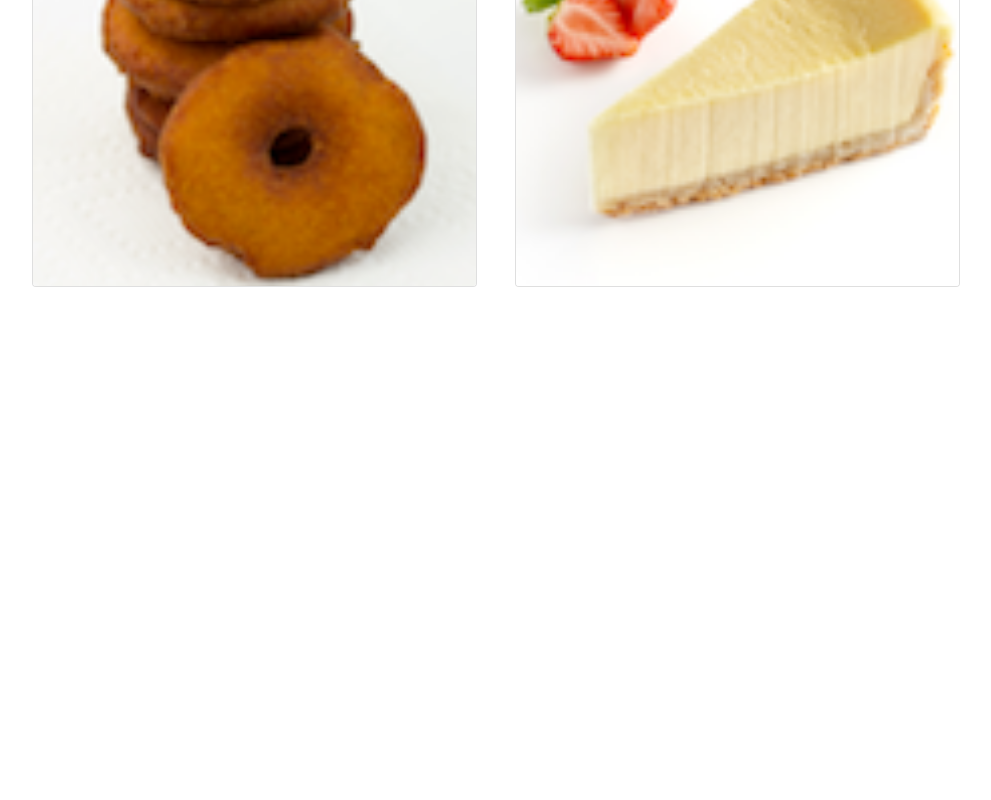
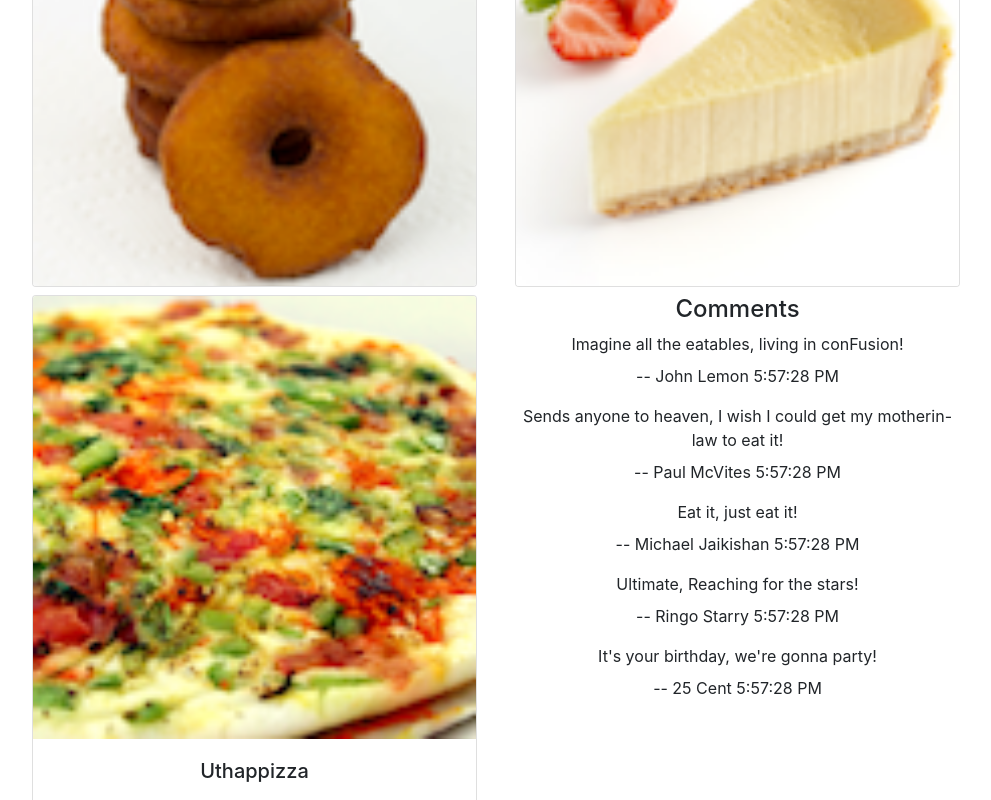
Before and after one commit to cjochoa0/Project-Web-Stack-Client, a React (Create React App) app in the folder React/confusion/: page / in a window 1280 px wide. Shown: the part 671-1471 px from the top of the page, without its empty margins (57-1048 px from the left). Before the commit the page ends 971 px from the top, so only its background shows below. Built offline with nearby package versions, Linux system fonts and the light colour scheme.

Commit message:
Guide 26 Done - Guide 27 bug
Guide 26 Presentational and Container Done
Guide 27 - Unable to test code since "yarn start" started to bug and return errors in terminal

```diff
--- a/React/confusion/src/App.js
+++ b/React/confusion/src/App.js
@@ -4,25 +4,15 @@ import './App.css';
 import { Navbar, NavbarBrand } from 'reactstrap';
 import Menu from './components/MenuComponent';
 import { DISHES } from './shared/dishes';
+import Main from './components/MainComponent';
 
 class App extends Component {
-  constructor(props) {
-    super(props);
-    this.state = {
-      dishes: DISHES
-    };
-  }
-  render() {
-    return (
-        <div className="App">
-          <Navbar dark color="primary">
-            <div className="container">
-              <NavbarBrand href="/">Ristorante Con Fusion</NavbarBrand>
+    render() {
+        return (
+            <div className="App">
+                <Main />
             </div>
-          </Navbar>
-          <Menu dishes={this.state.dishes} />
-        </div>
-    );
-  }
+        );
+    }
 }
 export default App;
--- /dev/null
+++ b/React/confusion/src/components/DishdetailComponent.js
@@ -0,0 +1,42 @@
+import React, { Component } from "react";
+import { Card, CardImg, CardText, CardBody, CardTitle } from "reactstrap";
+
+
+function RenderComments(comments){
+    if(comments != null){
+        let options = {year: "numeric", month: "short", day: "numeric" }
+        return comments.map(comment => (
+            <ul key={comment.id} className="list-unstyled">
+                <li className="mb-2">{comment.comment}</li>
+                <li>
+                    -- {comment.author}{" "}
+                    {new Date(comment.date).toLocaleTimeString("en-US")}
+                </li>
+            </ul>
+        ));
+    } else return <div />
+}
+const DishDetail = (props) => {
+    const { dish } = props;
+        return (
+            <div className="container">
+                <div className="row">
+                    <div className="col-12 col-md-5 m-1">
+                        <Card>
+                            <CardImg top src={dish.image} alt={dish.name} />
+                            <CardBody>
+                                <CardTitle>{dish.name}</CardTitle>
+                                <CardText>{dish.description}</CardText>
+                            </CardBody>
+                        </Card>
+                    </div>
+                    <div className="col-12 col-md-5 m-1">
+                        <h4>Comments</h4>
+                        {RenderComments(dish.comments)}
+                    </div>
+                </div>
+            </div>
+        );
+}
+
+export default DishDetail;
--- /dev/null
+++ b/React/confusion/src/components/MainComponent.js
@@ -0,0 +1,34 @@
+import React, { Component } from 'react';
+import { Navbar, NavbarBrand } from 'reactstrap';
+import Menu from './MenuComponent';
+import DishDetail from './DishdetailComponent';
+import { DISHES } from '../shared/dishes';
+
+class Main extends Component {
+    constructor(props) {
+        super(props);
+        this.state = {
+            dishes: DISHES,
+            selectedDish: 0
+        };
+    }
+    onDishSelect(dishId) {
+        this.setState({ selectedDish: dishId});
+    }
+    render() {
+        return (
+            <div>
+                <Navbar dark color="primary">
+                    <div className="container">
+                        <NavbarBrand href="/">Ristorante Con Fusion</NavbarBrand>
+                    </div>
+                </Navbar>
+                <Menu dishes={this.state.dishes} onClick={(dishId) =>
+                    this.onDishSelect(dishId)} />
+                <DishDetail dish={this.state.dishes.filter((dish) => dish.id ===
+                    this.state.selectedDish)[0]} />
+            </div>
+        );
+    }
+}
+export default Main;
--- a/React/confusion/src/components/MenuComponent.js
+++ b/React/confusion/src/components/MenuComponent.js
@@ -1,45 +1,22 @@
-import React, { Component } from 'react';
-import { Media } from 'reactstrap';
-import { Card, CardImg, CardImgOverlay, CardText, CardBody,
-    CardTitle } from 'reactstrap';
+import React from 'react';
+import { Card, CardImg, CardImgOverlay, CardTitle } from 'reactstrap';
 
-class Menu extends Component {
-    constructor(props) {
-        super(props);
-        this.state = {
-            selectedDish: null
-        }
-    }
-    onDishSelect(dish) {
-        this.setState({ selectedDish: dish});
-    }
-    renderDish(dish) {
-        if (dish != null)
-            return(
-                <Card>
-                    <CardImg top src={dish.image} alt={dish.name} />
-                    <CardBody>
-                        <CardTitle>{dish.name}</CardTitle>
-                        <CardText>{dish.description}</CardText>
-                    </CardBody>
-                </Card>
-            );
-        else
-            return(
-                <div></div>
-            );
-    }
-    render() {
-        const menu = this.props.dishes.map((dish) => {
+function RenderMenuItem ({dish, onClick}) {
     return (
-                <div className="col-12 col-md-5 m-1">
-                    <Card key={dish.id}
-                          onClick={() => this.onDishSelect(dish)}>
+        <Card
+            onClick={() => onClick(dish.id)}>
             <CardImg width="100%" src={dish.image} alt={dish.name} />
             <CardImgOverlay>
                 <CardTitle>{dish.name}</CardTitle>
             </CardImgOverlay>
         </Card>
+    );
+}
+const Menu = (props) => {
+    const menu = props.dishes.map((dish) => {
+        return (
+            <div className="col-12 col-md-5 m-1" key={dish.id}>
+                <RenderMenuItem dish={dish} onClick={props.onClick} />
             </div>
         );
     });
@@ -48,14 +25,7 @@ class Menu extends Component {
             <div className="row">
                 {menu}
             </div>
-                <div className="row">
-                    <div className="col-12 col-md-5 m-1">
-                        {this.renderDish(this.state.selectedDish)}
-                    </div>
-                </div>
         </div>
     );
 }
-}
-
 export default Menu;
```
Lines whose indentation alone changed are shown as unchanged.
